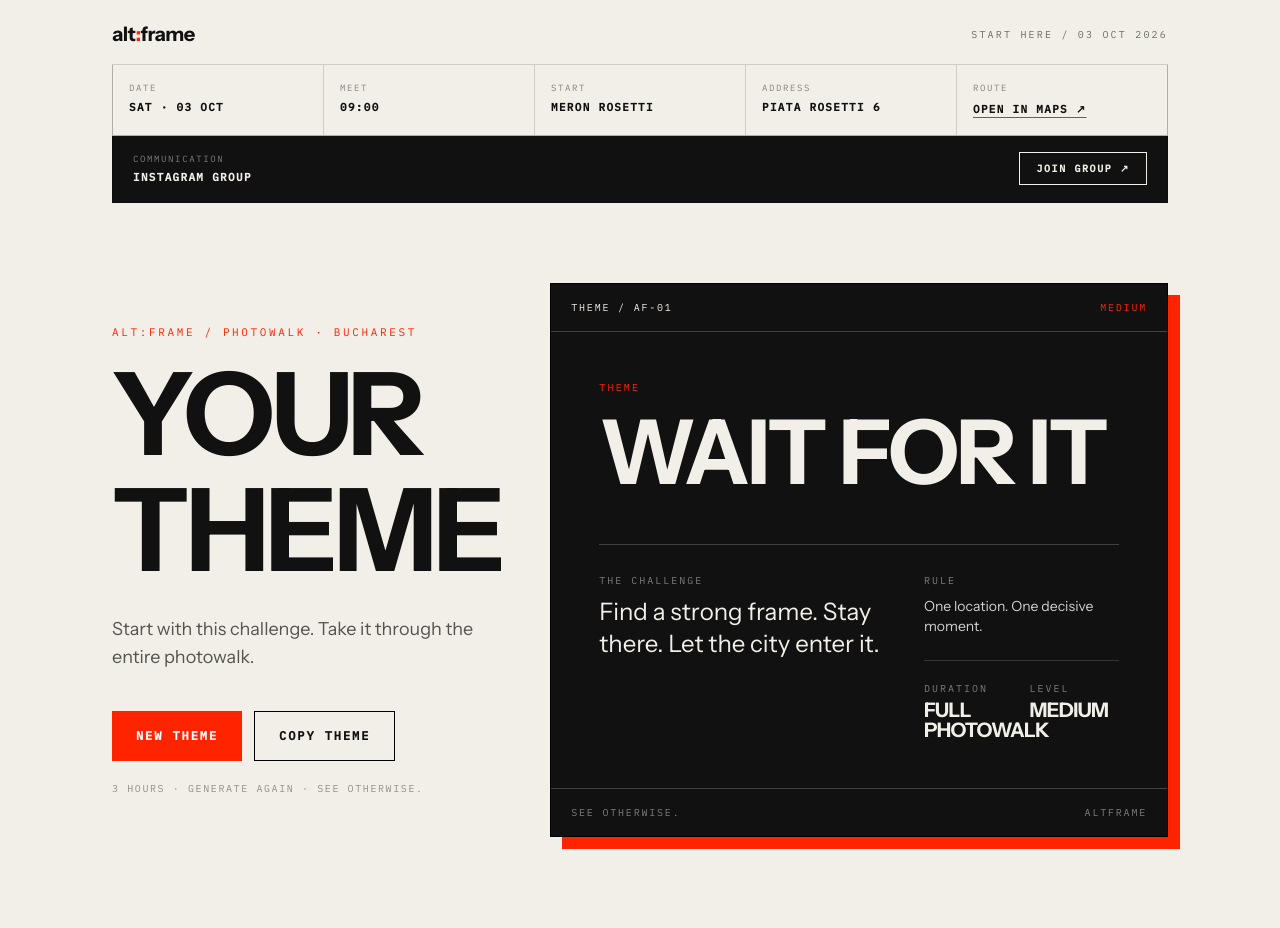
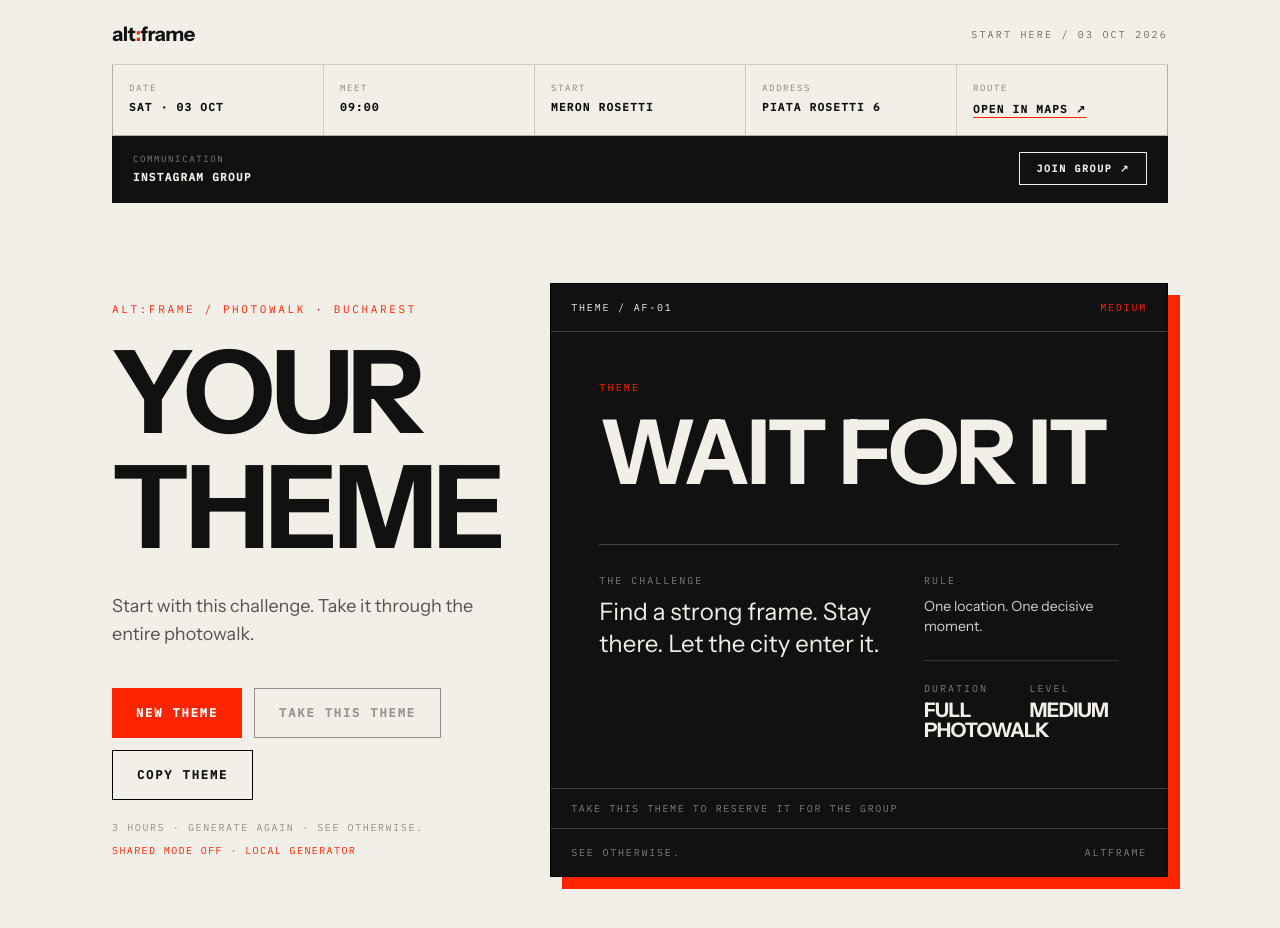
Before and after one commit to adimolnar85am-bot/street-lens, a Next.js app: page /theme-generator in a window 1280 px wide. Shown: the top 928 px of the page. Built offline with nearby package versions, Linux system fonts and the light colour scheme.

Commit message:
Add shared theme claiming to generator

```diff
--- a/src/app/theme-generator/page.tsx
+++ b/src/app/theme-generator/page.tsx
@@ -1,6 +1,6 @@
 "use client";
 
-import { useState } from "react";
+import { useEffect, useState } from "react";
 
 type Level = "EASY" | "MEDIUM" | "HARD";
 
@@ -43,19 +43,97 @@ export default function StandaloneThemeGenerator() {
   const [current, setCurrent] = useState<Theme>(themes[0]);
   const [copied, setCopied] = useState(false);
   const [history, setHistory] = useState<string[]>([]);
+  const [locked, setLocked] = useState<string[]>([]);
+  const [storageEnabled, setStorageEnabled] = useState(true);
+  const [claiming, setClaiming] = useState(false);
+  const [claimed, setClaimed] = useState(false);
+
+  function themeId(theme: Theme) {
+    return `AF-${String(themes.indexOf(theme) + 1).padStart(2, "0")}`;
+  }
+
+  async function refreshLocks() {
+    try {
+      const response = await fetch("/api/theme-locks", { cache: "no-store" });
+      if (!response.ok) throw new Error("storage unavailable");
+      const data = (await response.json()) as { enabled?: boolean; locked?: string[] };
+      setStorageEnabled(data.enabled !== false);
+      setLocked(data.locked ?? []);
+    } catch {
+      setStorageEnabled(false);
+    }
+  }
+
+  useEffect(() => {
+    void refreshLocks();
+    const interval = window.setInterval(() => {
+      void refreshLocks();
+    }, 5000);
+    return () => window.clearInterval(interval);
+  }, []);
+
+  useEffect(() => {
+    if (!locked.length || claimed) return;
+    const currentId = themeId(current);
+    if (!locked.includes(currentId)) return;
+
+    const available = themes.filter(
+      (theme) =>
+        !locked.includes(themeId(theme)) &&
+        theme.title !== current.title
+    );
+    if (available.length) {
+      setCurrent(available[Math.floor(Math.random() * available.length)]);
+      setCopied(false);
+    }
+  }, [locked, current, claimed]);
 
   function generate() {
     const available = themes.filter(
-      (theme) => !history.includes(theme.title) && theme.title !== current.title
+      (theme) =>
+        !history.includes(theme.title) &&
+        theme.title !== current.title &&
+        !locked.includes(themeId(theme))
     );
     const pool = available.length
       ? available
       : themes.filter((theme) => theme.title !== current.title);
     const next = pool[Math.floor(Math.random() * pool.length)];
 
+    if (!next) return;
     setHistory((items) => [...items.slice(-7), current.title]);
     setCurrent(next);
     setCopied(false);
+    setClaimed(false);
+  }
+
+  async function claimTheme() {
+    if (!storageEnabled || claiming || claimed) return;
+
+    setClaiming(true);
+    try {
+      const response = await fetch("/api/theme-locks", {
+        method: "POST",
+        headers: { "Content-Type": "application/json" },
+        body: JSON.stringify({ themeId: themeId(current) }),
+      });
+
+      if (response.status === 409) {
+        await refreshLocks();
+        setClaimed(false);
+        return;
+      }
+
+      if (!response.ok) throw new Error("claim failed");
+      setLocked((items) =>
+        items.includes(themeId(current)) ? items : [...items, themeId(current)]
+      );
+      setClaimed(true);
+    } catch {
+      setStorageEnabled(false);
+    } finally {
+      setClaiming(false);
+    }
   }
 
   async function copyTheme() {
@@ -157,6 +235,15 @@ SEE OTHERWISE.`;
 
               <button
                 type="button"
+                onClick={claimTheme}
+                disabled={claiming || claimed || !storageEnabled}
+                className="border border-black px-6 py-4 font-mono text-xs font-bold uppercase tracking-[0.16em] transition hover:bg-black hover:text-white disabled:cursor-not-allowed disabled:opacity-40 focus:outline-none focus:ring-2 focus:ring-black focus:ring-offset-2 focus:ring-offset-[#f2efe8]"
+              >
+                {claimed ? "THEME TAKEN" : claiming ? "TAKING..." : "TAKE THIS THEME"}
+              </button>
+
+              <button
+                type="button"
                 onClick={copyTheme}
                 className="border border-black px-6 py-4 font-mono text-xs font-bold uppercase tracking-[0.16em] transition hover:bg-black hover:text-white focus:outline-none focus:ring-2 focus:ring-black focus:ring-offset-2 focus:ring-offset-[#f2efe8]"
               >
@@ -164,9 +251,20 @@ SEE OTHERWISE.`;
               </button>
             </div>
 
-            <p className="mt-5 font-mono text-[10px] uppercase tracking-[0.16em] text-black/40">
-              3 HOURS · GENERATE AGAIN · SEE OTHERWISE.
-            </p>
+            <div className="mt-5 space-y-2">
+              <p className="font-mono text-[10px] uppercase tracking-[0.16em] text-black/40">
+                3 HOURS · GENERATE AGAIN · SEE OTHERWISE.
+              </p>
+              {storageEnabled ? (
+                <p className="font-mono text-[10px] uppercase tracking-[0.14em] text-black/45">
+                  {themes.length - locked.length} THEMES AVAILABLE · SHARED LIVE
+                </p>
+              ) : (
+                <p className="font-mono text-[10px] uppercase tracking-[0.14em] text-[#ff2400]">
+                  SHARED MODE OFF · LOCAL GENERATOR
+                </p>
+              )}
+            </div>
           </div>
 
           <article className="relative border border-black bg-[#111] text-[#f2efe8] shadow-[12px_12px_0_#ff2400]">
@@ -228,6 +326,12 @@ SEE OTHERWISE.`;
               </div>
             </div>
 
+            <div className="border-t border-white/20 px-5 py-3 font-mono text-[10px] uppercase tracking-[0.16em]">
+              <span className={claimed ? "text-[#ff2400]" : "text-white/45"}>
+                {claimed ? "TAKEN / THIS THEME IS RESERVED" : "TAKE THIS THEME TO RESERVE IT FOR THE GROUP"}
+              </span>
+            </div>
+
             <div className="flex items-center justify-between border-t border-white/20 px-5 py-4 font-mono text-[10px] uppercase tracking-[0.18em] text-white/45">
               <span>SEE OTHERWISE.</span>
               <span>altframe</span>
```
